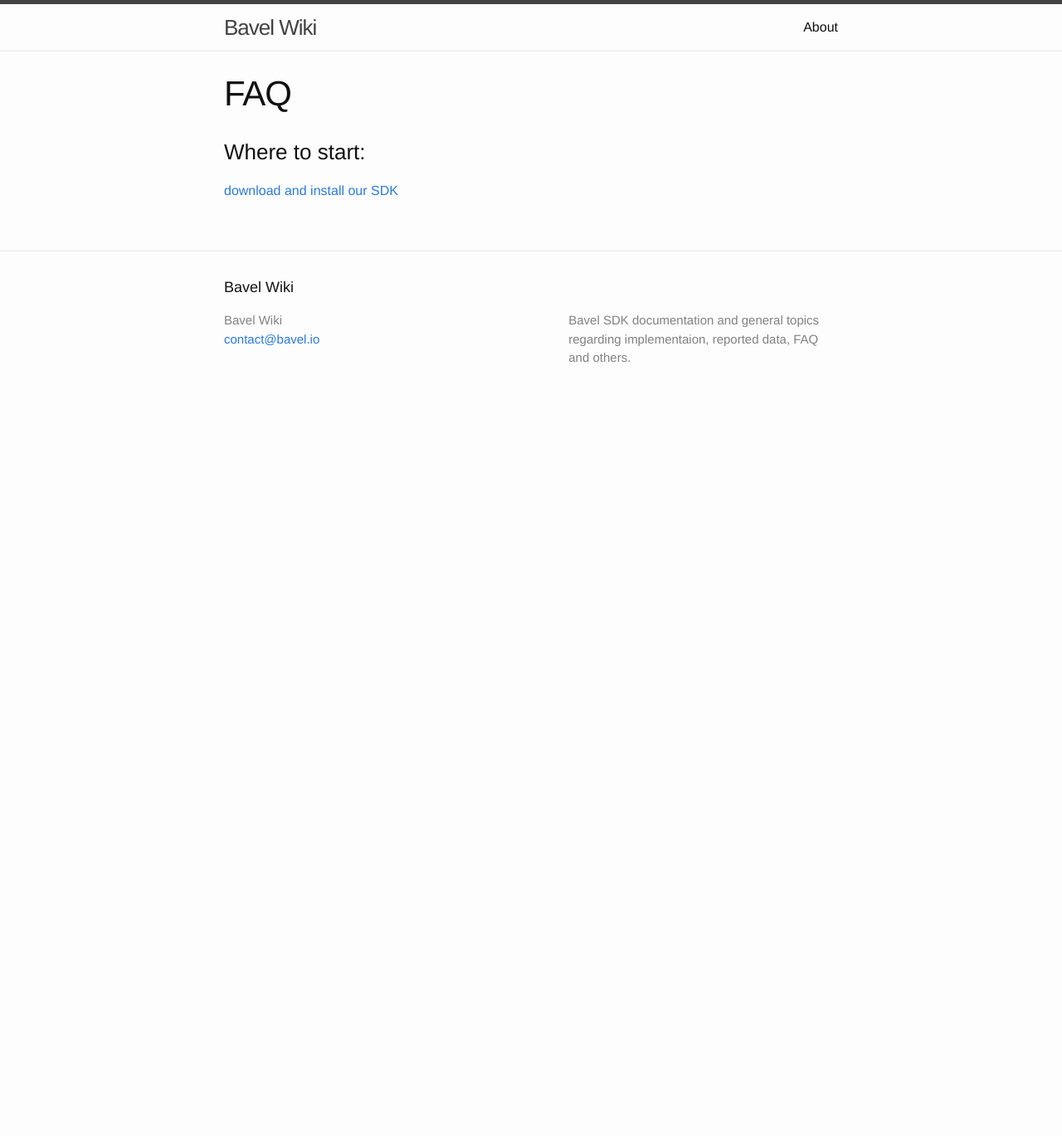
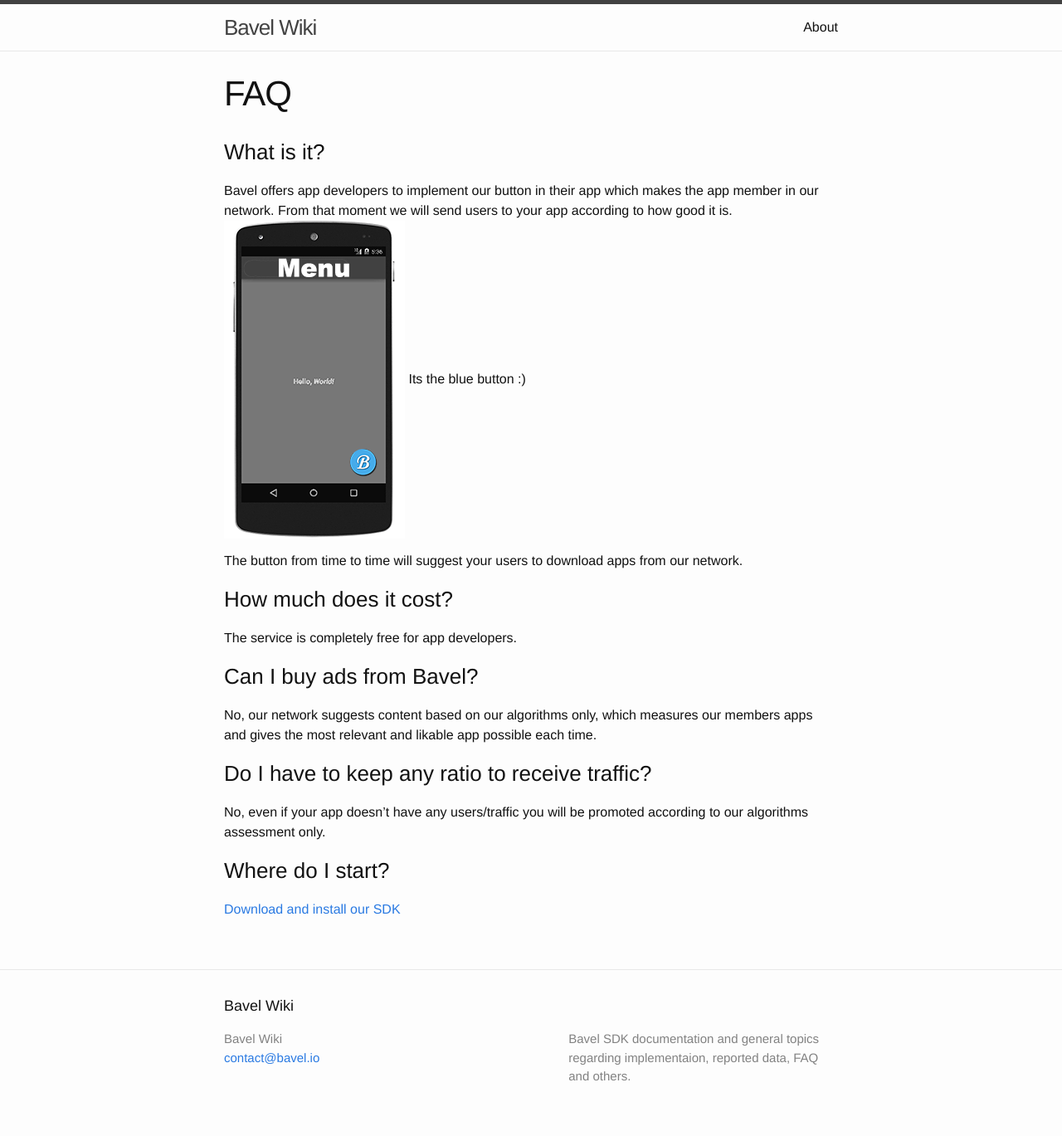
Before and after one commit to Bavelio/bavel_wiki, a Jekyll site: the page built from _posts/2015-04-30-faq.markdown, in a window 1280 px wide. Shown: the whole page at 83% size. Built offline with Jekyll 4.4.1, drawn with Linux system fonts in a browser that asks for light colours; before the commit the page ends 900 px from its top, so only the background shows below that.

Commit message:
updated faq

```diff
--- a/_posts/2015-04-30-faq.markdown
+++ b/_posts/2015-04-30-faq.markdown
@@ -4,5 +4,22 @@
 date:   2015-04-28 15:07:04
 categories: General
 ---
-### Where to start: <br>
-[download and install our SDK](/download-and-install)
+### What is it?
+Bavel offers app developers to implement our button in their app which makes the app member in our network.
+From that moment we will send users to your app according to how good it is.<br>
+![Exmaple_app](/images/example_app.png)
+Its the blue button :)
+
+The button from time to time will suggest your users to download apps from our network.
+
+### How much does it cost?
+The service is completely free for app developers.
+
+### Can I buy ads from Bavel?
+No, our network suggests content based on our algorithms only, which measures our members apps and gives the most relevant and likable app possible each time.
+
+### Do I have to keep any ratio to receive traffic?
+No, even if your app doesn't have any users/traffic you will be promoted according to our algorithms assessment only.
+
+### Where do I start? <br>
+[Download and install our SDK](/download-and-install)
```
Also changed, not shown: 2 other files.
